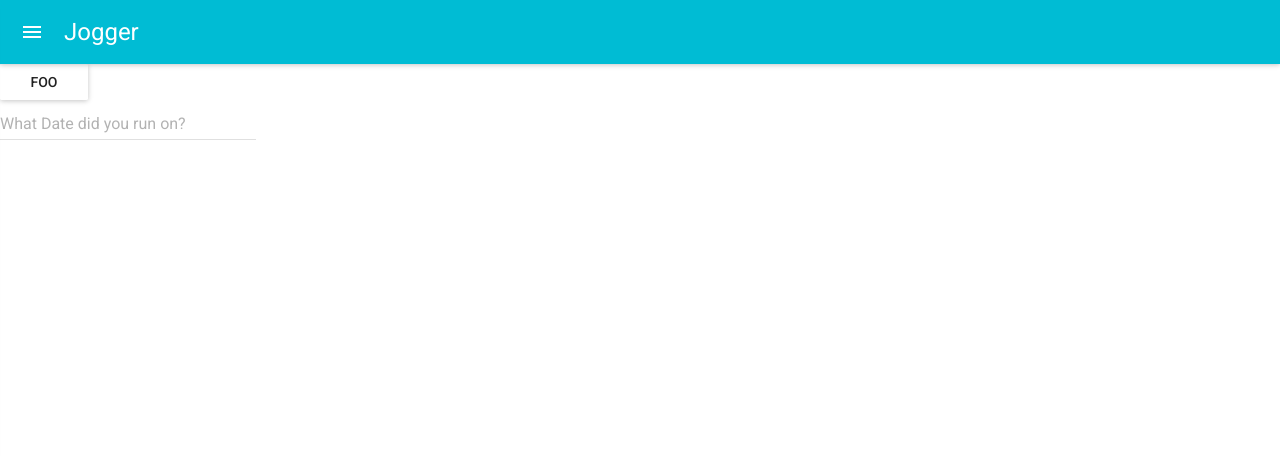
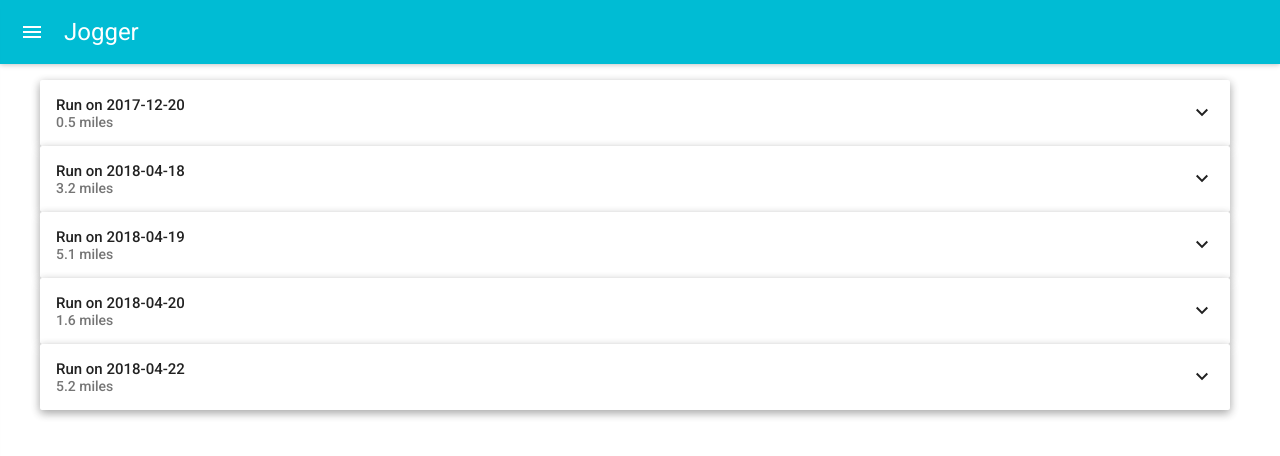
Before and after one commit to JonHarder/jogger, a React (Create React App) app: page / in a window 1280 px wide. Shown: the top 456 px of the page. Built offline with nearby package versions, Linux system fonts and the light colour scheme.

Commit message:
Move componenets to folder

```diff
--- a/src/App.js
+++ b/src/App.js
@@ -1,68 +1,47 @@
-import React, { Component } from 'react';
+import React from 'react';
 import './App.css';
 import MuiThemeProvider from 'material-ui/styles/MuiThemeProvider';
-import Menu from 'material-ui/Menu';
-import MenuItem from 'material-ui/MenuItem';
-import RaisedButton from 'material-ui/RaisedButton';
-import AppBar from 'material-ui/AppBar';
-import DatePicker from 'material-ui/DatePicker';
-import Drawer from 'material-ui/Drawer';
+
+// local components
+import Run from './Components/Run';
+import Header from './Components/Header';
 
 
-const Header = (props) =>
-    <AppBar title={props.title}
-            iconClassNameRight="muidocs-icon-navigation-expand-more"
-            onLeftIconButtonClick={props.onLeftButtonClick} />
+const Runs = (props) =>
+    <ul>
+        {props.data.map(d =>
+            <Run date={d.date} distance={d.distance} key={d.date} />
+        )}
+    </ul>
 
 
-const SideBar = (props) =>
-    <Drawer open={props.open}
-            docked={false}
-            onRequestChange={props.close}>
-        <Menu>
-            <MenuItem primaryText="One" />
-            <MenuItem primaryText="Two" />
-            <MenuItem primaryText="Three" />
-        </Menu>
-    </Drawer>
+const App = (props) => {
+    const title = "Jogger";
+    const bodyStyle = {
+        'marginRight': '50px',
+    };
+    const runs = [
+        {date: "2018-04-22", distance: 5.2},
+        {date: "2018-04-20", distance: 1.6},
+        {date: "2018-04-18", distance: 3.2},
+        {date: "2017-12-20", distance: 0.5},
+        {date: "2018-04-19", distance: 5.1},
+    ].sort((a, b) => new Date(a.date) - new Date(b.date));
 
-
-class App extends Component {
-    constructor(props, context) {
-        super(props, context);
-
-        this.toggleDrawer = this.toggleDrawer.bind(this);
-
-        this.state = {open: false};
-    }
-
-
-    toggleDrawer() {
-        this.setState({open: !this.state.open});
-    }
-
-    closeDrawer() {
-        this.setState({open: false});
-    }
-
-
-    render() {
-        const title = "Jogger";
+    console.log(runs);
 
     return (
         <MuiThemeProvider className="App">
             <div>
-                    <SideBar close={() => this.setState({open: false})}
-                             open={this.state.open} />
-                    <Header onLeftButtonClick={this.toggleDrawer} title={title} />
-                    <div>
-                        <RaisedButton onClick={this.toggleDrawer} label="Foo" />
-                        <DatePicker hintText="What Date did you run on?" />
+                <Header title={title} />
+                <div style={bodyStyle}>
+                    <Runs data={runs} />
                 </div>
             </div>
         </MuiThemeProvider>
     );
-    }
+
 }
 
+
 export default App;
--- /dev/null
+++ b/src/Components/Header.js
@@ -0,0 +1,39 @@
+import React, {Component} from 'react';
+
+// material-ui
+import Drawer from 'material-ui/Drawer';
+import Divider from 'material-ui/Divider';
+import Menu from 'material-ui/Menu';
+import MenuItem from 'material-ui/MenuItem';
+import AppBar from 'material-ui/AppBar';
+
+
+class Header extends Component {
+    constructor(props, context) {
+        super(props, context);
+
+        this.state = {open: false};
+    }
+
+    render() {
+        return (
+            <div>
+                <AppBar title={this.props.title}
+                        iconClassNameRight="muidocs-icon-navigation-expand-more"
+                        onLeftIconButtonClick={() => this.setState({open: true})} />
+                <Drawer open={this.state.open}
+                        docked={false}
+                        onRequestChange={() => this.setState({open: false})}>
+                    <Menu desktop={false}>
+                        <MenuItem primaryText="Settings" />
+                        <Divider />
+                        <MenuItem primaryText="Sign Out" />
+                    </Menu>
+                </Drawer>
+            </div>
+        );
+    }
+}
+
+
+export default Header;
--- /dev/null
+++ b/src/Components/Run.js
@@ -0,0 +1,20 @@
+import React from 'react';
+import {Card, CardHeader, CardText} from 'material-ui/Card';
+
+
+export default ({date, distance}) => {
+    const title = "Run on " + date;
+    const subtitle = distance + " miles";
+    return (
+        <Card zDepth={2}>
+            <CardHeader
+                title={title}
+                subtitle={subtitle}
+                actAsExpander={true}
+                showExpandableButton={true} />
+            <CardText expandable={true}>
+                <p>Run on {date} -- {distance} miles</p>
+            </CardText>
+        </Card>
+    );
+}
```
Lines whose indentation alone changed are shown as unchanged.
